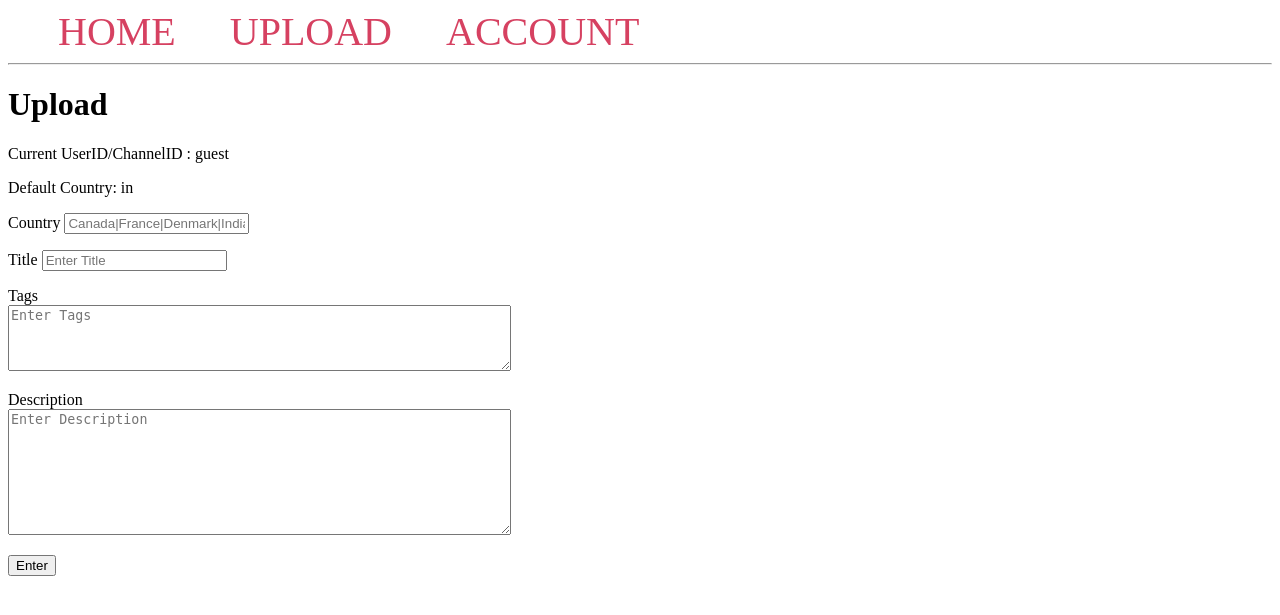
After one commit to SidharthAgarwal18/XploreTube, a Flask app: page /upload in a window 1280 px wide. The commit adds this page. Shown: the top 615 px of the page. Run offline with Flask 2, Linux system fonts and the light colour scheme; some libraries are stand-ins or nearby versions.

Commit message:
login added

```diff
--- a/FRONT_END/app.py
+++ b/FRONT_END/app.py
@@ -2,6 +2,8 @@ import psycopg2
 from flask import Flask, render_template, request, url_for, redirect
 import sys
 import logging
+import time
+import datetime
 
 logging.basicConfig(level=logging.DEBUG)
 
@@ -17,7 +19,7 @@ tag = ""
 suffix  = 'videos'
 gen_attr = 'video_id,title,channel_title,publish_time,description,views,likes,dislikes,tags'
 
-user = "guest"
+curr_user = "guest"
 videos_liked = []
 videos_disliked = []
 
@@ -27,6 +29,17 @@ def get_db_connection():
                             user='postgres',
                             password='12345')
     return conn
+
+def createTableforOnce():
+    conn = get_db_connection()
+    cur = conn.cursor()
+
+    cur.execute("CREATE TABLE IF NOT EXISTS history(user text NOT NULL,video_id NOT NULL,watched bigint,liked BOOLEAN,disliked BOOLEAN);")
+
+    conn.commit()
+    cur.close()
+    conn.close()
+
 
 def returnOrderCountry(in_country,in_order):
     global order
@@ -106,7 +119,6 @@ def base():
     global channelname
     global tag
 
-    country = 'in'
     order = 'video_id DESC'
     videoname = ""
     channelname = ""
@@ -208,7 +220,69 @@ def query():
 
 @app.route('/login',methods=('GET', 'POST'))
 def login():
-    pass
+    global curr_user
+    global country
+
+    account_message = ""
+
+    if request.method =='POST':
+        in_user = request.form["username"]
+        in_pass = request.form["password"]
+
+        if(in_user!=in_pass and len(in_user)>0):
+            account_message = "Invalid Username/Password"
+        else:
+            account_message = "Account successfully switched to : " + in_user
+            curr_user = in_user
+
+    conn = get_db_connection()
+    cur = conn.cursor()
+
+    cur.execute('SELECT '+ gen_attr + ' FROM ' + country+suffix+' WHERE channel_title LIKE \'%'+curr_user+'%\' ORDER BY publish_time DESC;')
+    videos = cur.fetchall()
+    cur.close()
+    conn.close()
+
+    return render_template('login.html',username = curr_user,account_message=account_message,videos=videos,country=complete_country(country))
+
+
+@app.route('/upload',methods=('GET', 'POST'))
+def upload():
+    global curr_user
+    global country
+
+    if request.method =='POST':
+        up_country = request.form["country"]
+        up_title = request.form["videoname"]
+        up_tags = request.form["tags"]
+        up_descrip = request.form["description"]
+        up_videoID = '!'+str(time.time())
+        up_time = str(datetime.datetime.now())
+
+        if up_country=="Canada":
+            up_country = "ca"
+        elif up_country=="Denmark":
+            up_country = "de"
+        elif up_country=="France":
+            up_country = "fr"
+        elif up_country=="India":
+            up_country = "in"
+        elif up_country=="USA":
+            up_country = "us"
+        else:
+            up_country = country
+
+        conn = get_db_connection()
+        cur = conn.cursor()
+
+        cur.execute(f"INSERT INTO {up_country+suffix} VALUES('{up_videoID}','NULL','{up_title}','{curr_user}',NULL,'{up_time}','{up_tags}',0,0,0,0,'NULL',FALSE,FALSE,FALSE,'{up_descrip}') ON CONFLICT DO NOTHING")
+
+        conn.commit()
+        cur.close()
+        conn.close()
+
+
+    return render_template('upload.html',username=curr_user,country=country)
 
 
 
--- a/FRONT_END/templates/base.html
+++ b/FRONT_END/templates/base.html
@@ -28,7 +28,8 @@
 <body>
     <nav>
         <a href="/">HOME</a>
-        <a href="{{ url_for('login') }}">LOGIN</a>
+        <a href="{{ url_for('upload') }}">UPLOAD</a>
+        <a href="{{ url_for('login') }}">ACCOUNT</a>
     </nav>
     <hr>
     <div class="content">
--- /dev/null
+++ b/FRONT_END/templates/upload.html
@@ -0,0 +1,43 @@
+{% extends 'base.html' %}
+
+{% block content %}
+    <h1>{% block title %} Upload {% endblock %}</h1>
+    <form method="post">
+        <p> Current UserID/ChannelID : {{username}}</p>
+        <p> Default Country: {{country}}</p>
+        <p>
+            <label for="country">Country</label>
+            <input type="text" name="country"
+                   placeholder="Canada|France|Denmark|India|USA">
+            </input>
+        </p>
+
+        <p>
+            <label for="videoname">Title</label>
+            <input type="text" name="videoname"
+                   placeholder="Enter Title">
+            </input>
+        </p>
+        <p>
+            <label for="tags">Tags</label>
+            <br>
+            <textarea name="tags"
+                  placeholder="Enter Tags"
+                  rows="4"
+                  cols="60"
+                  ></textarea>
+        </p>
+        <p>
+            <label for="description">Description</label>
+            <br>
+            <textarea name="description"
+                  placeholder="Enter Description"
+                  rows="8"
+                  cols="60"
+                  ></textarea>
+        </p>
+
+        <button type="submit">Enter</button>
+        <p>{{account_message}}</p>
+    </form>
+{% endblock %}
```
Also changed, not shown: FRONT_END/templates/index.html (+15 -15 lines), FRONT_END/templates/login.html (+31 -7 lines), data_dump.sql (+30 -30 lines).
